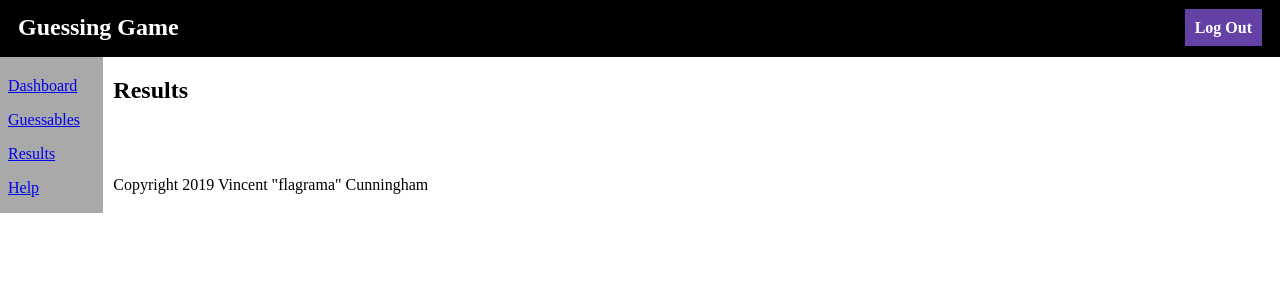
After one commit to flagrama/guessing-game, a Flask app: page /results/ in a window 1280 px wide. The commit adds this page. Shown: the top 300 px of the page. Run offline with Flask 2, Linux system fonts and the light colour scheme; the visitor is signed in with stand-in values (Sample User, id 1); data comes from the database, SQL or seed files in the repository; data that the repository does not hold is empty.

Commit message:
Add results page and results view

```diff
--- a/web/__init__.py
+++ b/web/__init__.py
@@ -33,6 +33,8 @@ def create_app(config):
         application.register_blueprint(bot)
         from web.blueprints.guessable import guessable
         application.register_blueprint(guessable, url_prefix="/guessables")
+        from web.blueprints.results import results
+        application.register_blueprint(results, url_prefix="/results")
 
         @application.before_request
         def validate_token():
--- a/web/blueprints/main.py
+++ b/web/blueprints/main.py
@@ -16,6 +16,7 @@ def index():
 def dashboard():
     return render_template('dashboard.html')
 
+
 @main.route('/help')
 def help():
     return render_template('help.html')
--- /dev/null
+++ b/web/blueprints/results.py
@@ -0,0 +1,39 @@
+from flask import (
+    Blueprint, render_template, session
+)
+from flask_login import current_user, login_required
+
+from web.models import Result
+from web.twitch import get_users_by_id
+
+results = Blueprint('results', __name__)
+
+
+@results.route('/')
+def index():
+    results = current_user.get_user_results()
+    print(results, flush=True)
+    for result in results:
+        print(result.uuid, flush=True)
+        print(result.datetime, flush=True)
+    return render_template('results/index.html', results=results)
+
+
+@results.route('/<uuid:uuid>')
+def read(uuid):
+    results = {}
+    users = []
+    result = current_user.get_user_result(uuid)
+    for key, value in result.results.items():
+        users.append(key)
+        results[key] = {'points': value}
+    response = get_users_by_id(session['twitch_token'], session['twitch_refresh_token'], users)
+    for user in response[2]['data']:
+        results[user['id']]['name'] = user['display_name']
+    return render_template('results/read.html', result=result, results=results)
+
+
+@results.before_request
+@login_required
+def login_check():
+    pass
--- a/web/models.py
+++ b/web/models.py
@@ -15,6 +15,7 @@ class User(UserMixin, db.Model):
     bot_enabled = db.Column(db.Boolean, nullable=False)
     guessables = db.relationship("Guessable")
     participants = db.relationship("Participant")
+    results = db.relationship("Result")
 
     def __init__(self, twitch_id, twitch_login_name, twitch_display_name):
         self.twitch_id = twitch_id
@@ -47,6 +48,13 @@ class User(UserMixin, db.Model):
 
     def get_all_user_guessables(self):
         return self.guessables
+
+    def get_user_results(self):
+        self.results.sort(reverse=True, key=lambda r: r.datetime)
+        return self.results
+
+    def get_user_result(self, uuid):
+        return Result.get_result_by_uuid(uuid, self.id)
 
     @staticmethod
     def get_user_by_twitch_login_name(twitch_login_name):
@@ -117,6 +125,10 @@ class Result(db.Model):
         db.session.add(self)
         db.session.commit()
 
+    @staticmethod
+    def get_result_by_uuid(uuid, user_id):
+        return Result.query.filter_by(uuid=uuid, user_id=user_id).first()
+
 
 class Guessable(db.Model):
     from sqlalchemy.dialects.postgresql import UUID, JSONB
--- a/web/static/css/style.css
+++ b/web/static/css/style.css
@@ -177,3 +177,7 @@ main {
         grid-row: 3;
     }
 }
+
+td.points {
+    text-align: right;
+}
--- a/web/templates/base.html
+++ b/web/templates/base.html
@@ -51,7 +51,15 @@
                     <li>
                         <a href="{{ url_for('main.dashboard') }}">Dashboard</a>
                     </li>
-                    <li><a href="{{ url_for('guessable.index') }}">Guessables</a></li>
+                    <li>
+                        <a href="{{ url_for('guessable.index') }}">Guessables</a>
+                    </li>
+                    <li>
+                        <a href="{{ url_for('results.index') }}">Results</a>
+                    </li>
+                    <li>
+                        <a href="{{ url_for('main.help') }}">Help</a>
+                    </li>
                 </ul>
         </nav>
     {% endif %}
--- /dev/null
+++ b/web/templates/results/index.html
@@ -0,0 +1,10 @@
+{% extends 'base.html' %}
+{% block title %}Results{% endblock %}
+{% block content %}
+<h2>Results</h2>
+{% for result in results %}
+<p>
+    <a href="{{ url_for('results.read', uuid=result.uuid) }}">{{ result.datetime }}</a>
+</p>
+{% endfor %}
+{% endblock %}}
```
Also changed, not shown: web/templates/results/read.html (added, +21 -0 lines).
